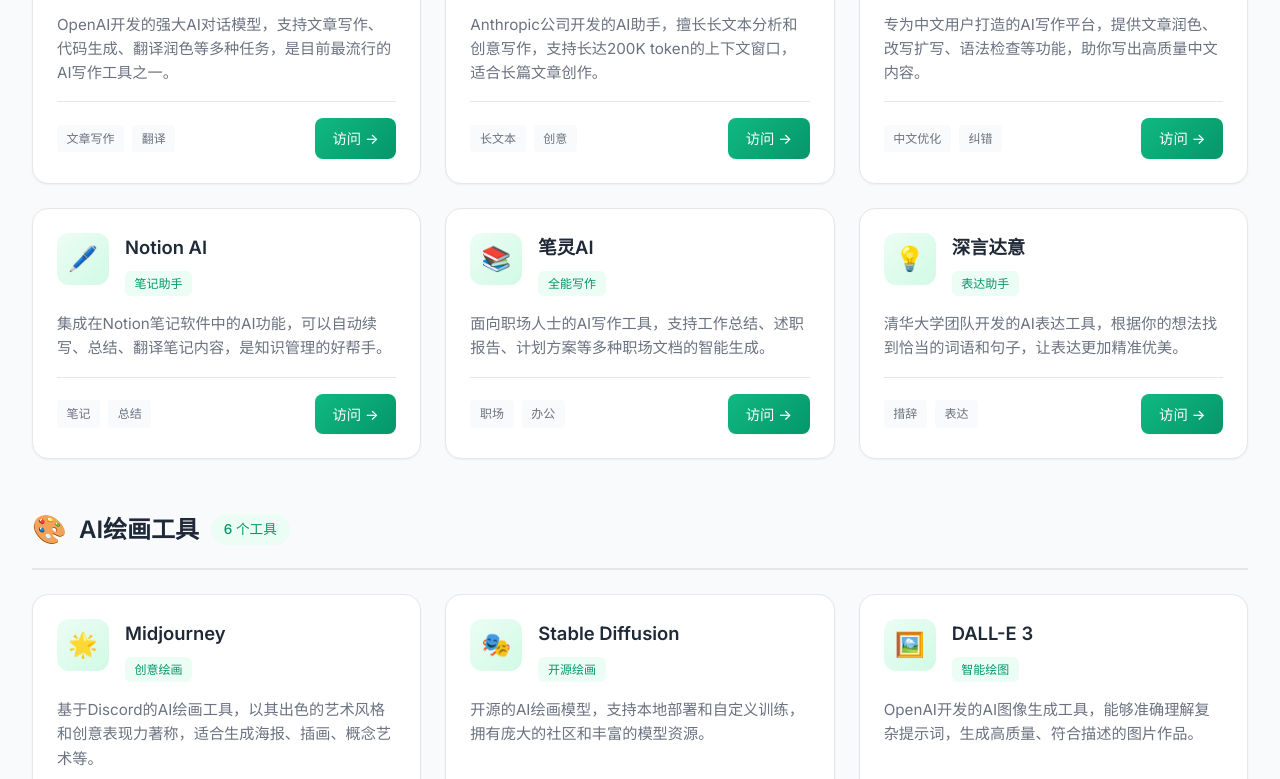
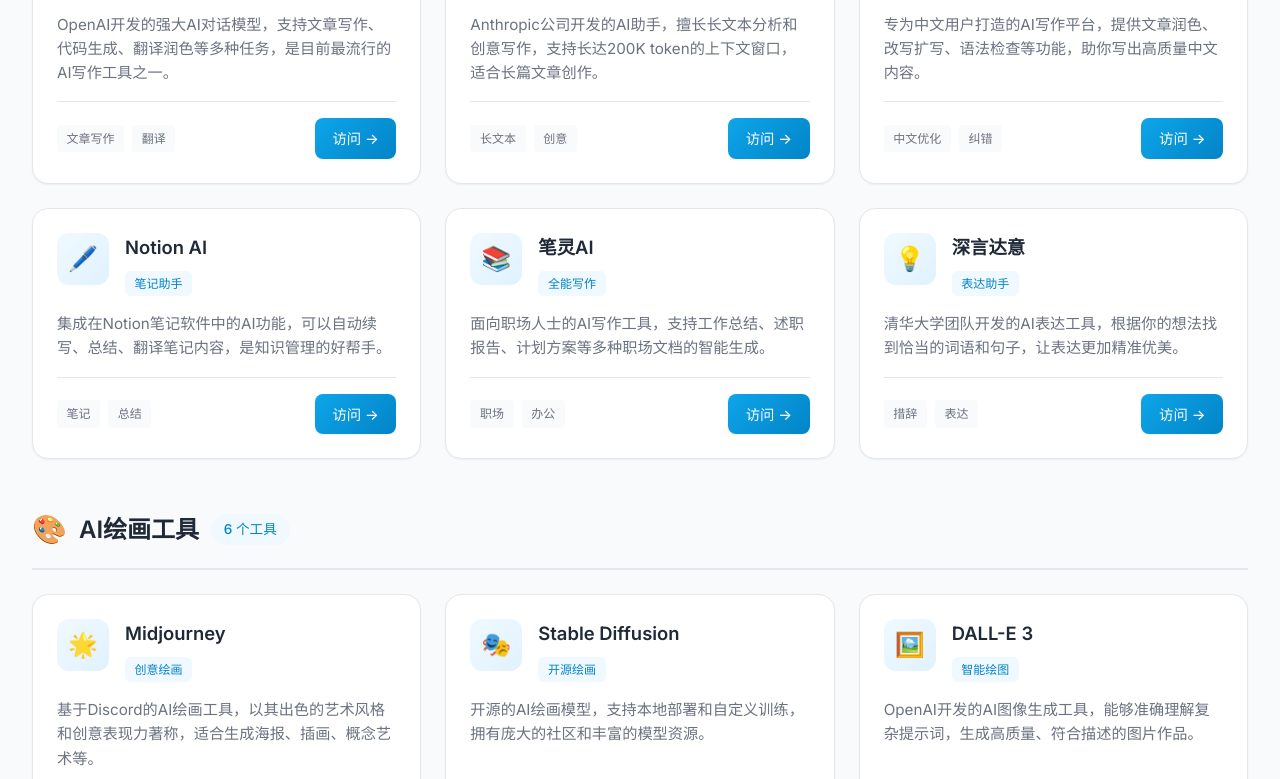
Before and after one commit to 13631149834/ai-nav, a plain HTML site: page index.html in a window 1280 px wide. Shown: the part 533-1312 px from the top of the page. Drawn offline with Linux system fonts and the light colour scheme.

Commit message:
更新水蓝色主题

```diff
--- a/index.html
+++ b/index.html
@@ -13,12 +13,12 @@
         }
 
         :root {
-            --primary: #10b981;
-            --primary-dark: #059669;
-            --primary-light: #34d399;
-            --primary-bg: #ecfdf5;
-            --gradient-start: #10b981;
-            --gradient-end: #059669;
+            --primary: #0ea5e9;
+            --primary-dark: #0284c7;
+            --primary-light: #38bdf8;
+            --primary-bg: #f0f9ff;
+            --gradient-start: #0ea5e9;
+            --gradient-end: #0284c7;
             --text-dark: #1f2937;
             --text-gray: #6b7280;
             --text-light: #9ca3af;
@@ -28,7 +28,7 @@
             --shadow-sm: 0 1px 2px rgba(0, 0, 0, 0.05);
             --shadow-md: 0 4px 6px -1px rgba(0, 0, 0, 0.1);
             --shadow-lg: 0 10px 15px -3px rgba(0, 0, 0, 0.1);
-            --shadow-hover: 0 20px 25px -5px rgba(16, 185, 129, 0.15);
+            --shadow-hover: 0 20px 25px -5px rgba(14, 165, 233, 0.15);
         }
 
         body {
@@ -304,7 +304,7 @@
             justify-content: center;
             font-size: 1.5rem;
             flex-shrink: 0;
-            background: linear-gradient(135deg, var(--primary-bg), #d1fae5);
+            background: linear-gradient(135deg, var(--primary-bg), #e0f2fe);
         }
 
         .tool-info {
```
